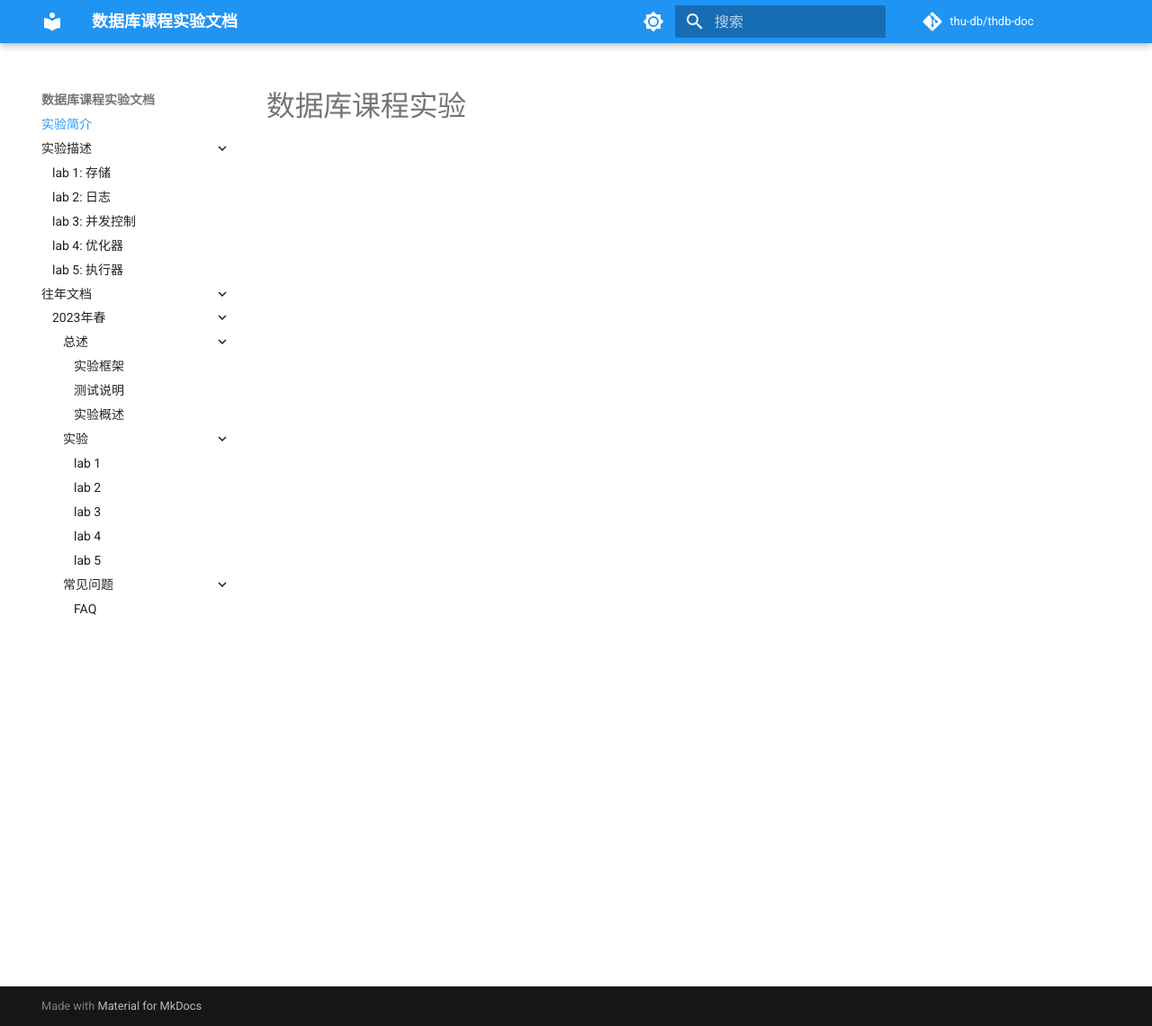
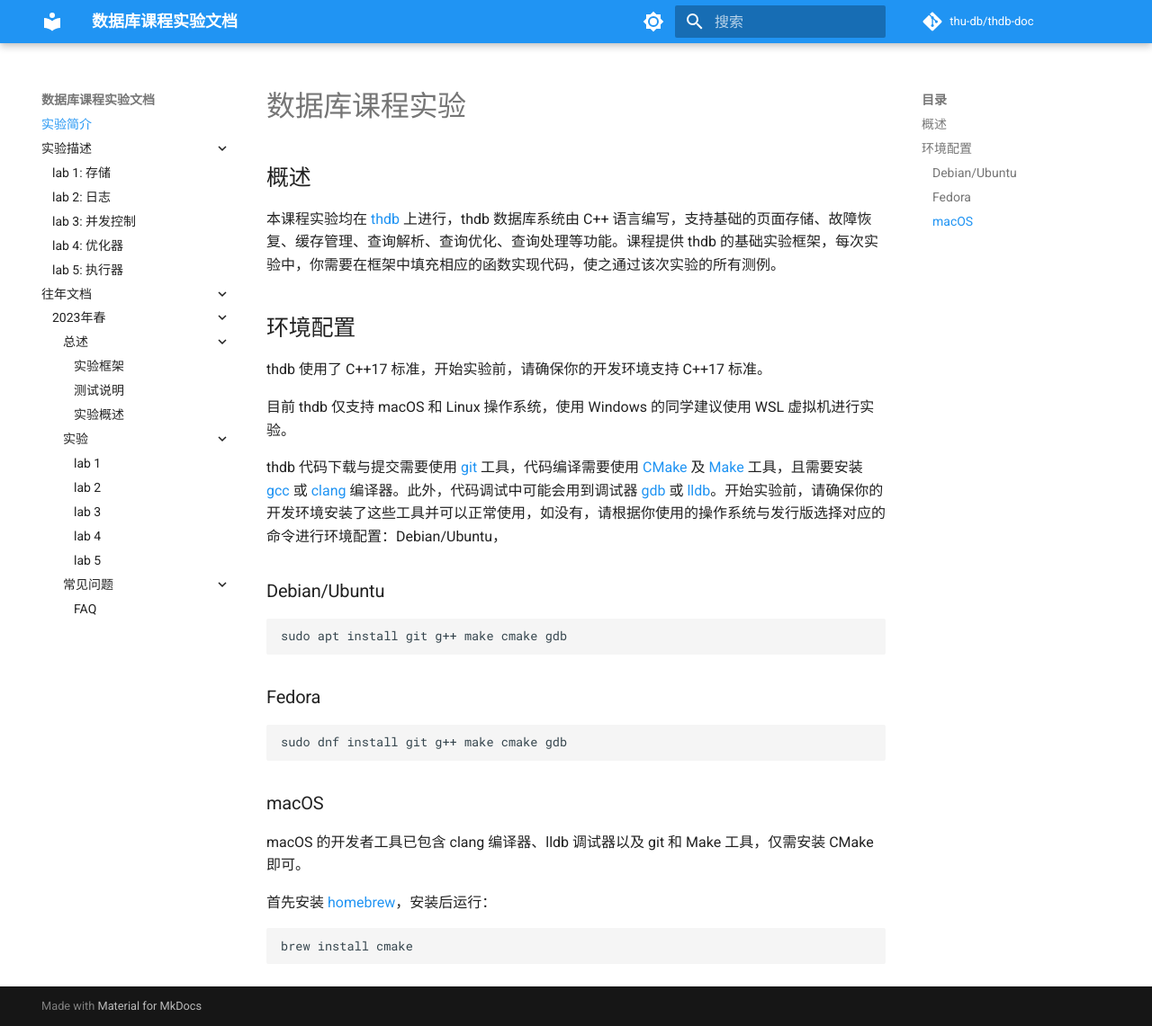
Before and after one commit to thu-db/huadb-doc, an MkDocs documentation site: the page built from docs/index.md, in a window 1280 px wide and 1141 px high. Shown: the whole window at 90% size. Built offline with MkDocs 1.6.1 and Material for MkDocs 9.7.7, drawn with Linux system fonts in a browser that asks for light colours; comment, search, counter and statistics services are not loaded.

Commit message:
Add environment config

````diff
--- a/docs/index.md
+++ b/docs/index.md
@@ -1 +1,35 @@
 # 数据库课程实验
+
+## 概述
+
+本课程实验均在 [thdb](https://github.com/thu-db/thdb) 上进行，thdb 数据库系统由 C++ 语言编写，支持基础的页面存储、故障恢复、缓存管理、查询解析、查询优化、查询处理等功能。课程提供 thdb 的基础实验框架，每次实验中，你需要在框架中填充相应的函数实现代码，使之通过该次实验的所有测例。
+
+## 环境配置
+
+thdb 使用了 C++17 标准，开始实验前，请确保你的开发环境支持 C++17 标准。
+
+目前 thdb 仅支持 macOS 和 Linux 操作系统，使用 Windows 的同学建议使用 WSL 虚拟机进行实验。
+
+thdb 代码下载与提交需要使用 [git](https://git-scm.com/) 工具，代码编译需要使用 [CMake](https://cmake.org/) 及 [Make](https://www.gnu.org/software/make/) 工具，且需要安装 [gcc](https://gcc.gnu.org/) 或 [clang](https://clang.llvm.org/) 编译器。此外，代码调试中可能会用到调试器 [gdb](https://www.sourceware.org/gdb/) 或 [lldb](https://lldb.llvm.org/)。开始实验前，请确保你的开发环境安装了这些工具并可以正常使用，如没有，请根据你使用的操作系统与发行版选择对应的命令进行环境配置：Debian/Ubuntu，
+
+### Debian/Ubuntu
+
+```bash
+sudo apt install git g++ make cmake gdb
+```
+
+### Fedora
+
+```bash
+sudo dnf install git g++ make cmake gdb
+```
+
+### macOS
+
+macOS 的开发者工具已包含 clang 编译器、lldb 调试器以及 git 和 Make 工具，仅需安装 CMake 即可。
+
+首先安装 [homebrew](https://brew.sh/)，安装后运行：
+
+```bash
+brew install cmake
+```
````
